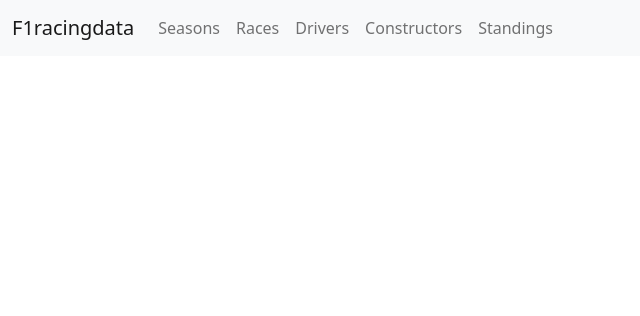
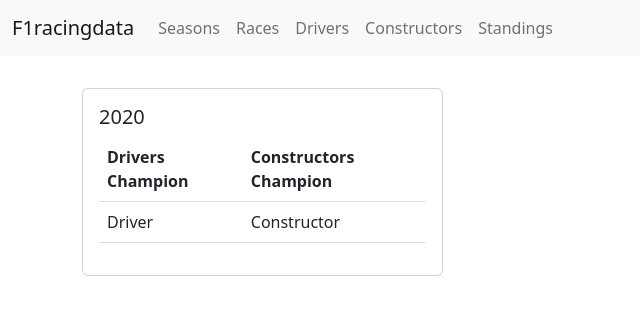
Before and after one commit to garciaesteban/f1racingdata, a Django app: template f1data/templates/f1data/season/season.html in a window 1280 px wide. Shown: the top 316 px of the page, without its empty margins (0-640 px from the left). Run offline with Django 4.2, Linux system fonts and the light colour scheme; the template is opened without the code that fills it: values that come from a table or form of the project are taken from there, others are empty; tables that the repository leaves empty hold one stand-in row (values such as "Sample post").

Commit message:
Created season views template

```diff
--- a/f1data/templates/f1data/content/season.html
+++ b/f1data/templates/f1data/content/season.html
@@ -1,4 +1,27 @@
-<nav aria-label="F1 Seasons">
-  <ul class="pagination">
-  </ul>
-</nav>
+<div class="container">
+  <div class="row row-cols-3 row-cols-sm-1 row-cols-md-3 my-3 g-3">
+    {% for season in seasons %}
+    <div class="col">
+      <div class="card">
+        <div class="card-body">
+          <h5 class="card-title">{{season.year}}</h5>
+          <table class="table">
+            <thead>
+              <tr>
+                <th scope="col">Drivers Champion</th>
+                <th scope="col">Constructors Champion</th>
+              </tr>
+            </thead>
+            <tbody>
+              <tr>
+                <td>Driver</td>
+                <td>Constructor</td>
+              </tr>
+            </tbody>
+          </table>
+        </div>
+      </div>
+    </div>
+    {% endfor %}
+  </div>
+</div>
--- a/f1data/templates/f1data/navbar/navbar.html
+++ b/f1data/templates/f1data/navbar/navbar.html
@@ -7,7 +7,7 @@
     <div class="collapse navbar-collapse" id="navbarSupportedContent">
       <ul class="navbar-nav me-auto mb-2 mb-lg-0">
         <li class="nav-item">
-          <a class="nav-link" aria-current="page" href="{% url 'f1data:season' current_season.year %}">Seasons</a>
+          <a class="nav-link" aria-current="page" href="{% url 'f1data:season' %}">Seasons</a>
         </li>
         <li class="nav-item">
           <a class="nav-link" href="#">Races</a>
--- a/f1data/urls.py
+++ b/f1data/urls.py
@@ -4,5 +4,5 @@ from . import views
 app_name = "f1data"
 urlpatterns = [
     path('', views.home, name="home"),
-    path('season/<int:year>/', views.season, name="season"),
+    path('season/', views.season, name="season"),
 ]
```
Also changed, not shown: f1data/views.py (+6 -15 lines).
